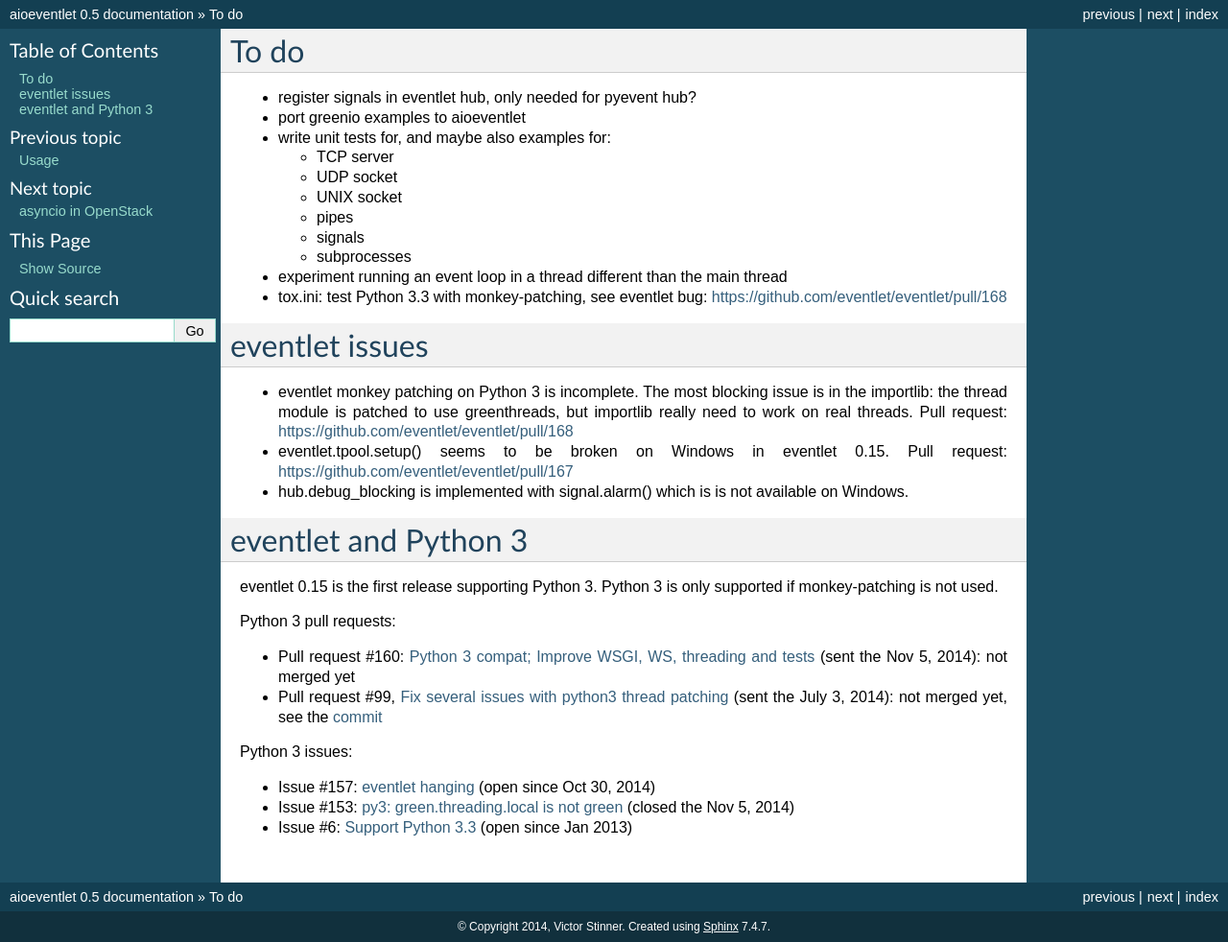
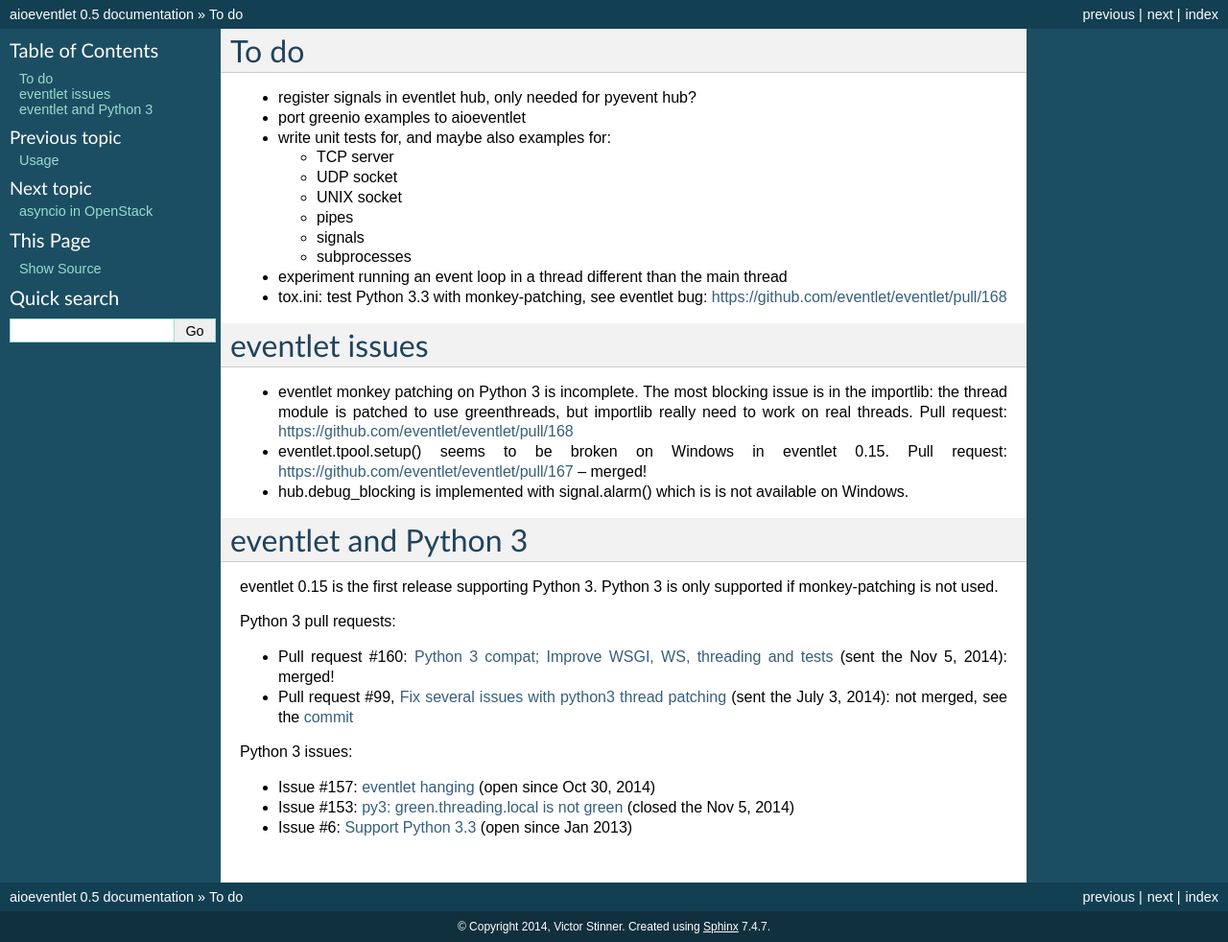
Before and after one commit to openstack-archive/deb-python-aioeventlet, a Sphinx documentation site: the page built from doc/status.rst, in a window 1280 px wide. Shown: the whole page at 96% size. Built offline with Sphinx 7.4.7, drawn with Linux system fonts in a browser that asks for light colours.

Commit message:
update eventlet/py3 status

```diff
--- a/doc/status.rst
+++ b/doc/status.rst
@@ -26,7 +26,7 @@
   https://github.com/eventlet/eventlet/pull/168
 * eventlet.tpool.setup() seems to be broken on Windows in eventlet 0.15.
   Pull request:
-  https://github.com/eventlet/eventlet/pull/167
+  https://github.com/eventlet/eventlet/pull/167 -- merged!
 * hub.debug_blocking is implemented with signal.alarm() which is is not
   available on Windows.
 
@@ -42,11 +42,11 @@
 Python 3 pull requests:
 
 * Pull request #160: `Python 3 compat; Improve WSGI, WS, threading and tests
-  <https://github.com/eventlet/eventlet/pull/160>`_ (sent the Nov 5, 2014): not
-  merged yet
+  <https://github.com/eventlet/eventlet/pull/160>`_ (sent the Nov 5, 2014):
+  merged!
 * Pull request #99, `Fix several issues with python3 thread patching
   <https://github.com/eventlet/eventlet/pull/99>`_ (sent the July 3, 2014): not
-  merged yet, see the `commit
+  merged, see the `commit
   <https://github.com/therve/eventlet/commit/9c3118162cf1ca1e50be330ba2a289f054c48d3c>`_
 
 Python 3 issues:
```
